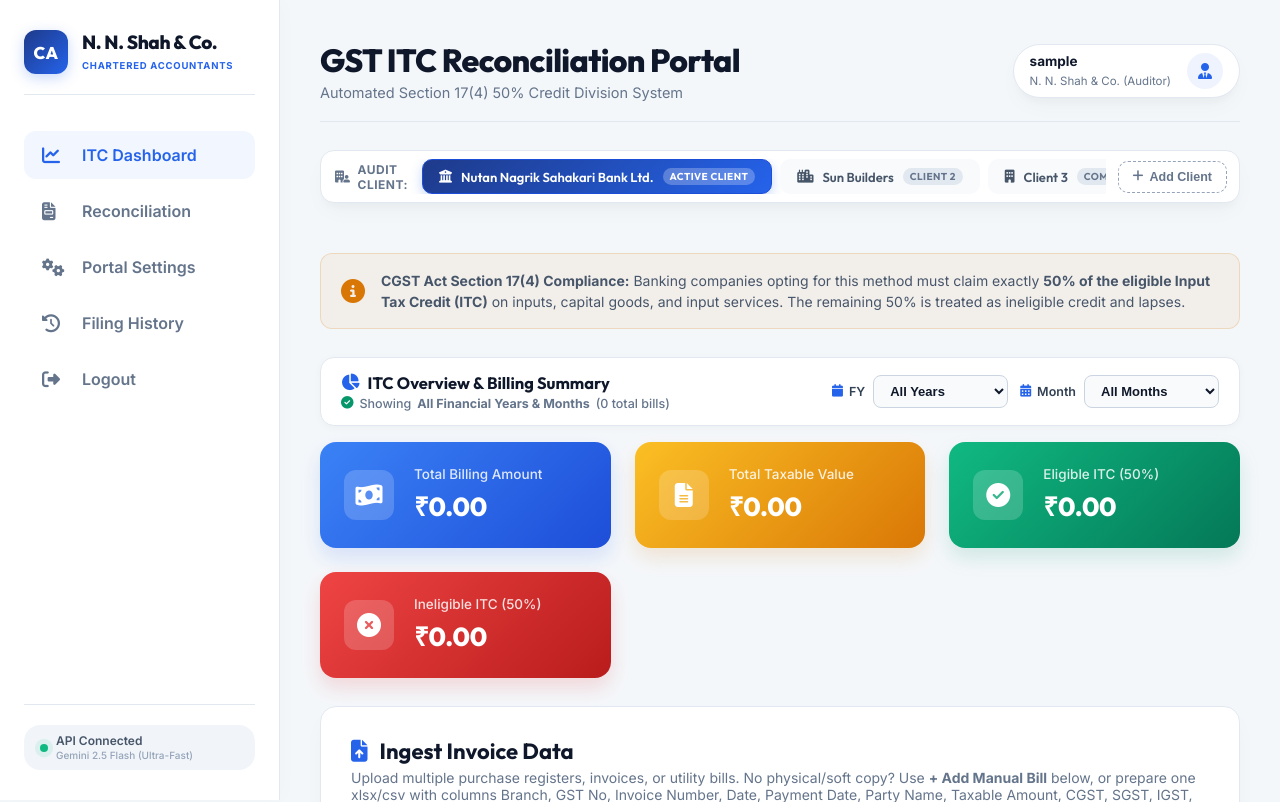
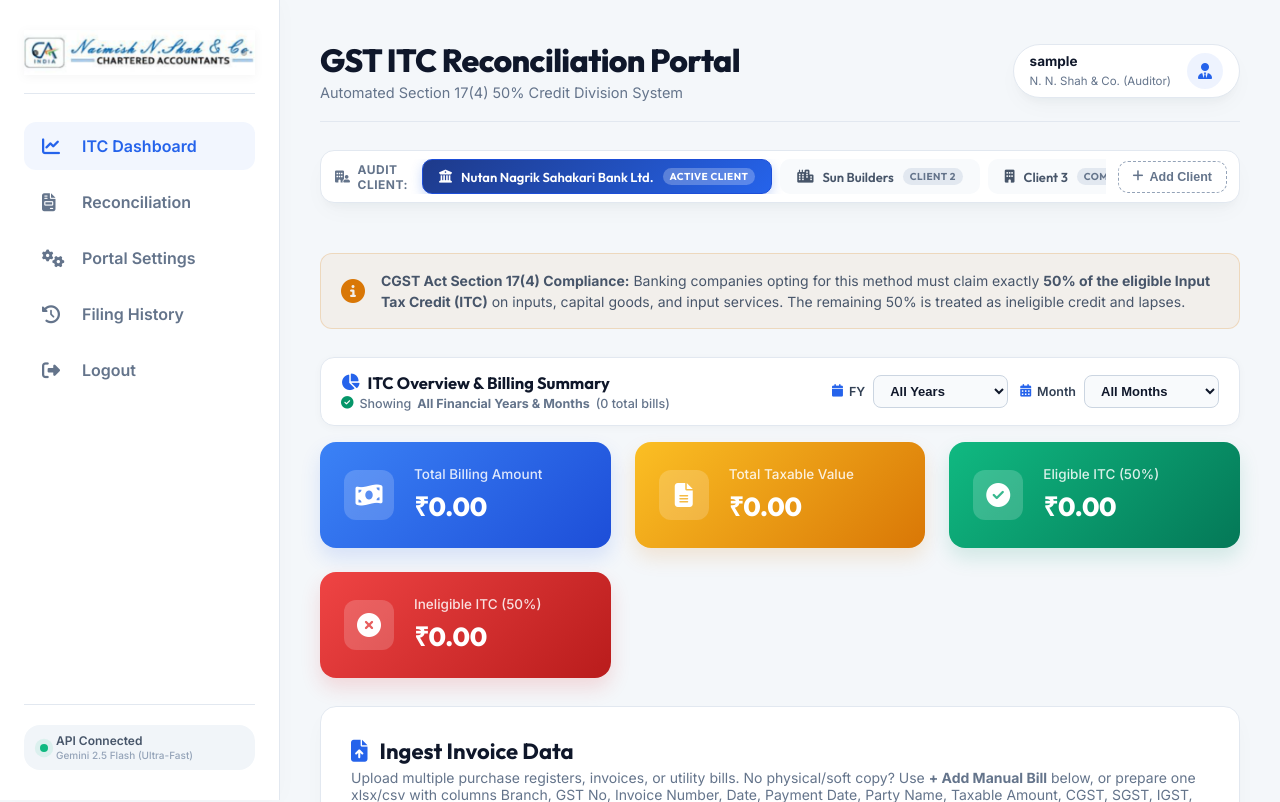
Before and after one commit to jayant1345/Gst_calculation, a Flask app: page / in a window 1280 px wide. Shown: the top 802 px of the page. Run offline with Flask 3, Linux system fonts and the light colour scheme; the visitor is signed in with stand-in values (Sample User, id 1); data that the repository does not hold is empty; some libraries are stand-ins or nearby versions.

Commit message:
Update official Naimish N. Shah & Co. logo and branding across portal

```diff
--- a/static/style.css
+++ b/static/style.css
@@ -79,10 +79,37 @@ body {
 .sidebar-brand {
     display: flex;
     align-items: center;
+    margin-bottom: 28px;
+    padding-bottom: 18px;
+    border-bottom: 1px solid var(--border-color);
+}
+
+.agency-logo-container {
+    width: 100%;
+    display: flex;
+    align-items: center;
+}
+
+.agency-full-logo {
+    width: 100%;
+    max-width: 232px;
+    height: auto;
+    max-height: 54px;
+    object-fit: contain;
+    display: block;
+    filter: drop-shadow(0 2px 5px rgba(0,0,0,0.04));
+    transition: transform 0.2s ease;
+}
+
+.agency-full-logo:hover {
+    transform: scale(1.02);
+}
+
+.agency-brand-fallback {
+    display: flex;
+    align-items: center;
     gap: 14px;
-    margin-bottom: 36px;
-    padding-bottom: 20px;
-    border-bottom: 1px solid var(--border-color);
+    width: 100%;
 }
 
 .agency-brand-badge {
@@ -100,18 +127,6 @@ body {
     letter-spacing: 0.5px;
     box-shadow: 0 4px 14px rgba(37, 99, 235, 0.25);
     flex-shrink: 0;
-}
-
-.agency-logo-img {
-    width: 44px;
-    height: 44px;
-    object-fit: contain;
-    border-radius: 10px;
-}
-
-.brand-icon {
-    font-size: 28px;
-    color: var(--accent-blue);
 }
 
 .brand-text h2 {
--- a/templates/index.html
+++ b/templates/index.html
@@ -21,13 +21,15 @@
         <!-- Sidebar Navigation -->
         <aside class="sidebar" id="sidebar">
             <div class="sidebar-brand">
-                <div class="agency-brand-badge" title="Chartered Accountants">
-                    <img id="agency-logo-img" src="/static/nn_shah_logo.png" alt="N.N. Shah & Co." class="agency-logo-img" onerror="this.style.display='none'; this.nextElementSibling.style.display='flex';" style="display:none;">
-                    <span class="agency-badge-text">CA</span>
-                </div>
-                <div class="brand-text">
-                    <h2>N. N. Shah & Co.</h2>
-                    <span class="sub-text">CHARTERED ACCOUNTANTS</span>
+                <div class="agency-logo-container">
+                    <img src="/static/nn_shah_logo.png" alt="Naimish N. Shah & Co. Chartered Accountants" class="agency-full-logo" onerror="this.style.display='none'; this.nextElementSibling.style.display='flex';">
+                    <div class="agency-brand-fallback" style="display:none;">
+                        <div class="agency-brand-badge"><span>CA</span></div>
+                        <div class="brand-text">
+                            <h2>Naimish N. Shah & Co.</h2>
+                            <span class="sub-text">CHARTERED ACCOUNTANTS</span>
+                        </div>
+                    </div>
                 </div>
             </div>
 
```
Also changed, not shown: templates/filing_history.html (+9 -7 lines), templates/login.html (+7 -4 lines), templates/reconciliation.html (+9 -7 lines), templates/settings.html (+9 -7 lines), templates/users.html (+9 -7 lines), static/naimish_shah_logo.png (added), static/nn_shah_logo.png (added).
